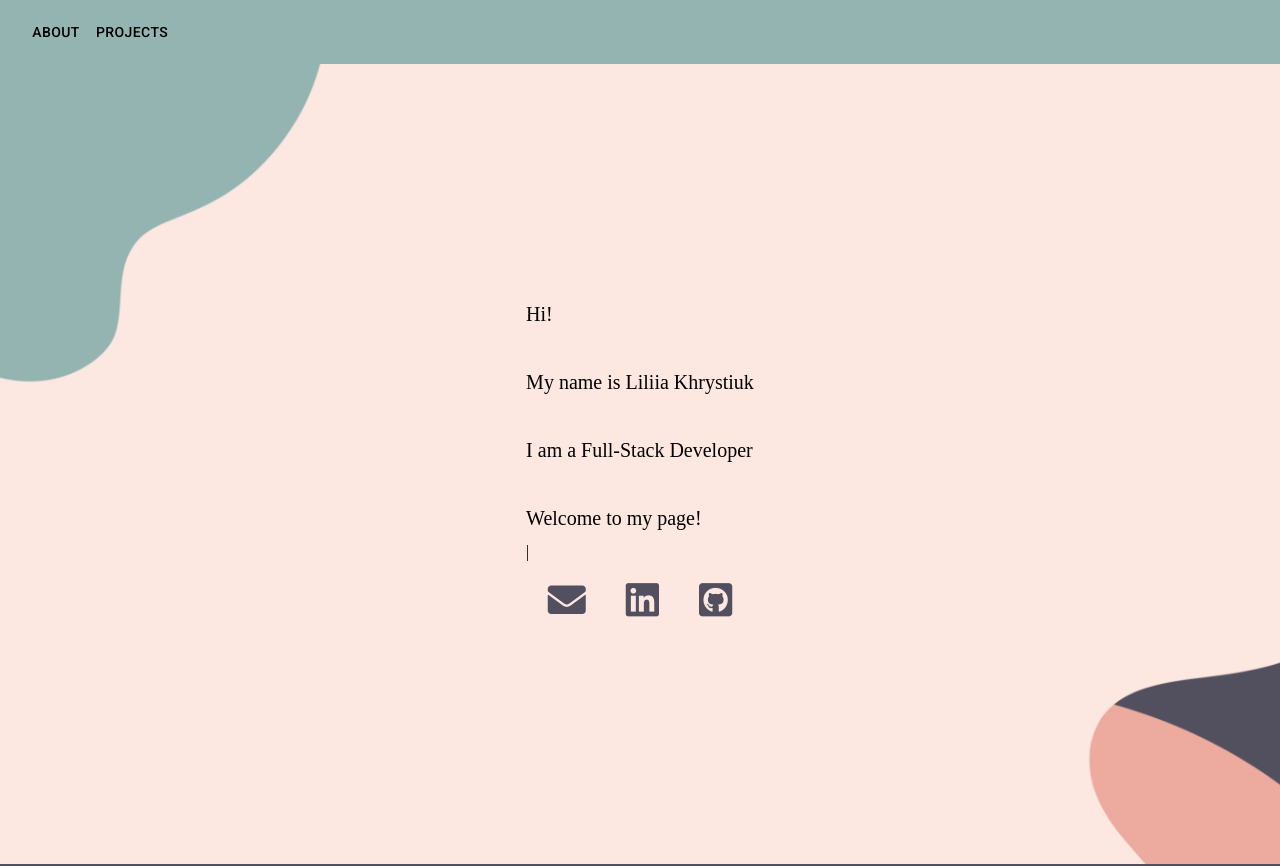
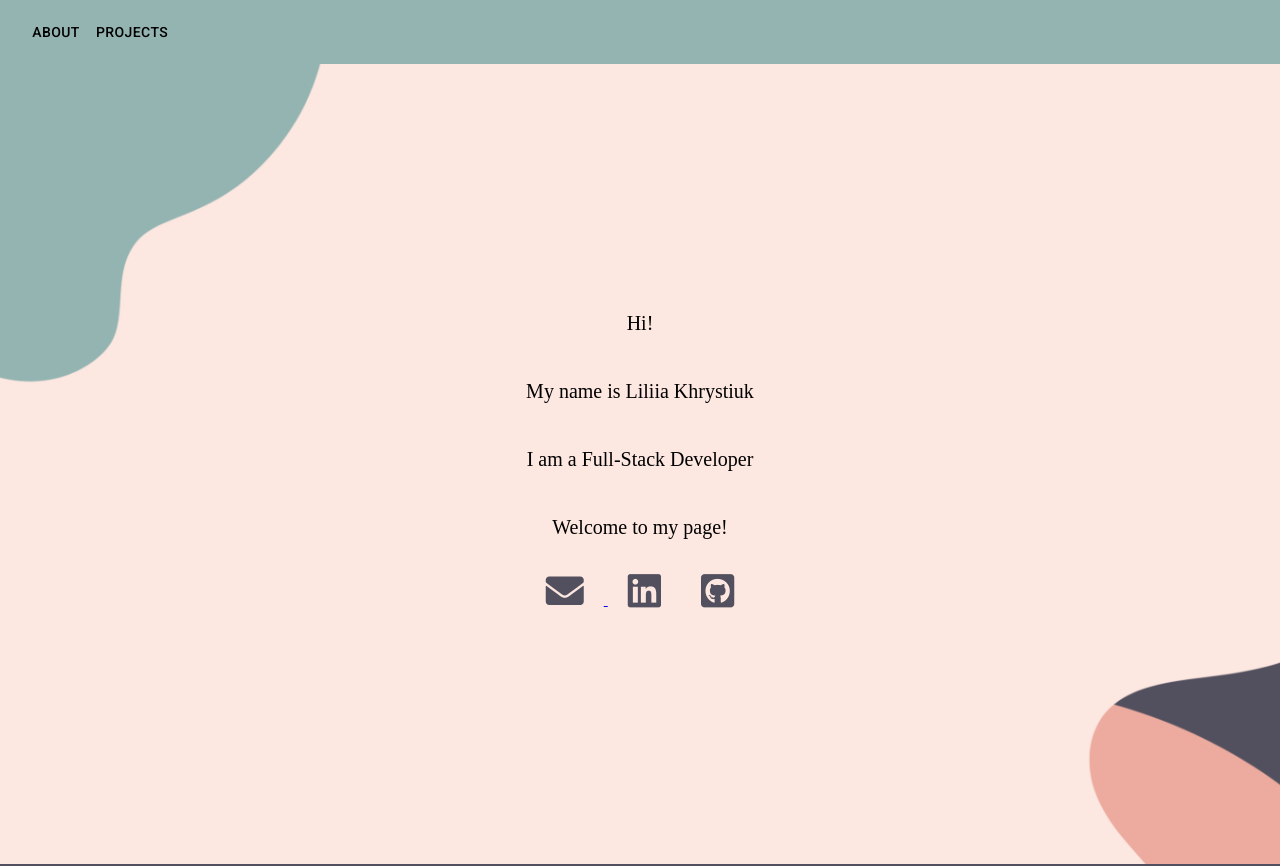
Before and after one commit to liliiakhr/portfolio, a React (Create React App) app: page / in a window 1280 px wide. Shown: the top 866 px of the page. Built offline with nearby package versions, Linux system fonts and the light colour scheme; a web font is replaced by a local one.

Commit message:
links added for contacts

```diff
--- a/src/components/Main.js
+++ b/src/components/Main.js
@@ -119,7 +119,7 @@ function Main() {
             </AppBar>
 
             <Grid className="welcomeSection" style={welcomeSection}>
-                <Typist>
+                {/* <Typist> */}
                     <p> Hi!</p>
                     <br/>
                     <p>My name is Liliia Khrystiuk</p>
@@ -127,11 +127,11 @@ function Main() {
                     <p>I am a Full-Stack Developer</p>
                     <br/>
                     <p>Welcome to my page!</p>
-                </Typist>
+                {/* </Typist> */}
                 <div className="contact-icons">
-                    <i class="fas fa-envelope"></i>
-                    <i class="fab fa-linkedin"></i>
-                    <i class="fab fa-github-square"></i>
+                    <a href="mailto:liliya.khrystyuk@gmail.com"><i class="fas fa-envelope"></i> </a>
+                    <a target="_blank" href=" https://www.linkedin.com/in/liliia-khrystiuk/"> <i class="fab fa-linkedin"></i></a>
+                    <a target="_blank" href="https://github.com/liliiakhr"><i class="fab fa-github-square"></i></a>
                 </div>
             </Grid>
 
```
